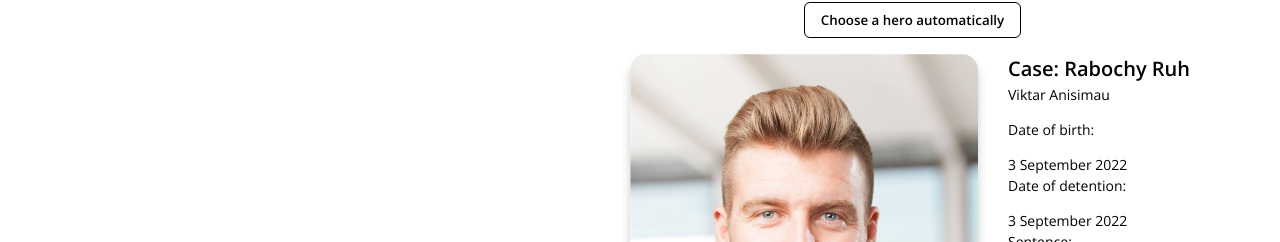
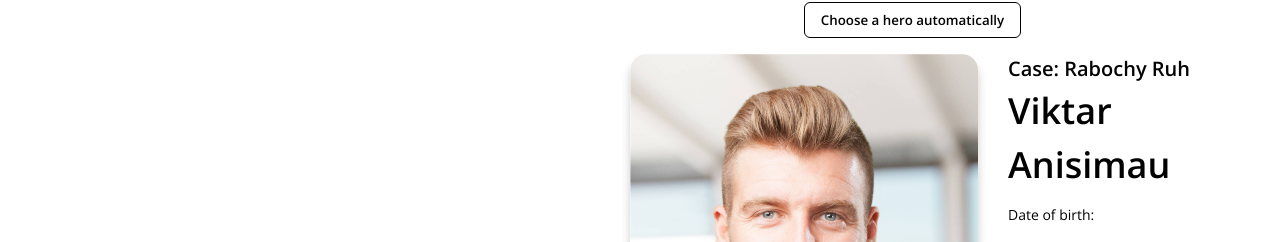
Before and after one commit to davidlipkovic/framed-in-belarus-nuxt, a Nuxt app: page /UserCabinet/Step1 in a window 1280 px wide. Shown: the part 544-786 px from the top of the page. Built offline with nearby package versions, Linux system fonts and the light colour scheme.

Commit message:
Hero-Description-title -> Hero-Description-name

```diff
--- a/pages/UserCabinet/Step1/index.vue
+++ b/pages/UserCabinet/Step1/index.vue
@@ -107,7 +107,7 @@
           <p class="Hero-Description-case">
             Case: Rabochy Ruh
           </p>
-          <h2 class="Hero-Description-title">
+          <h2 class="Hero-Description-name">
             Viktar Anisimau
           </h2>
           <div class="Hero-Description-data">
```
